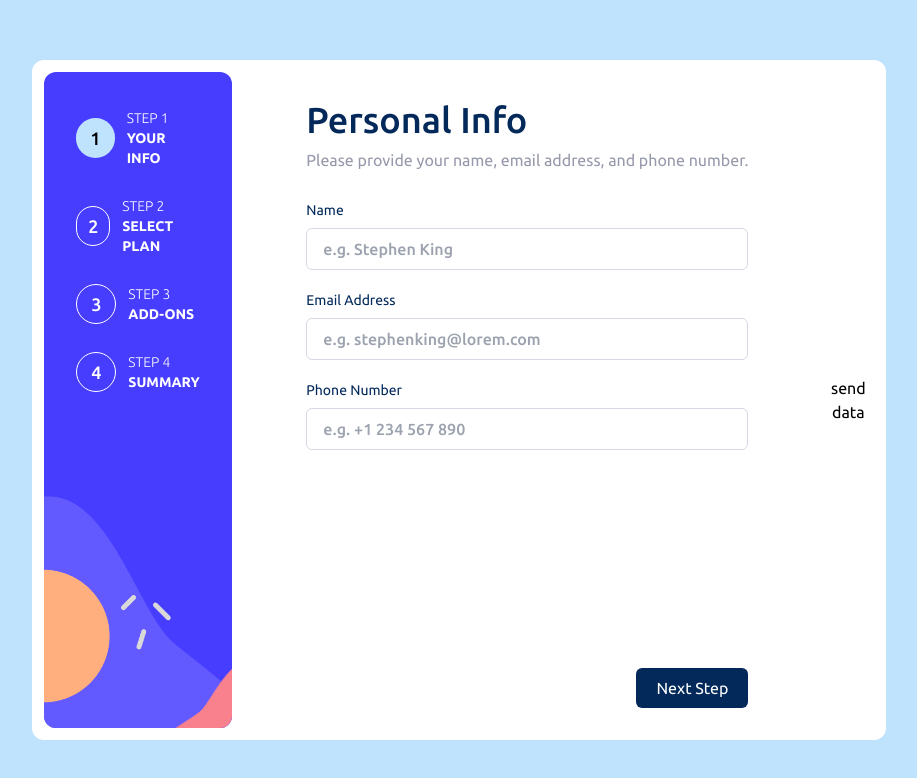
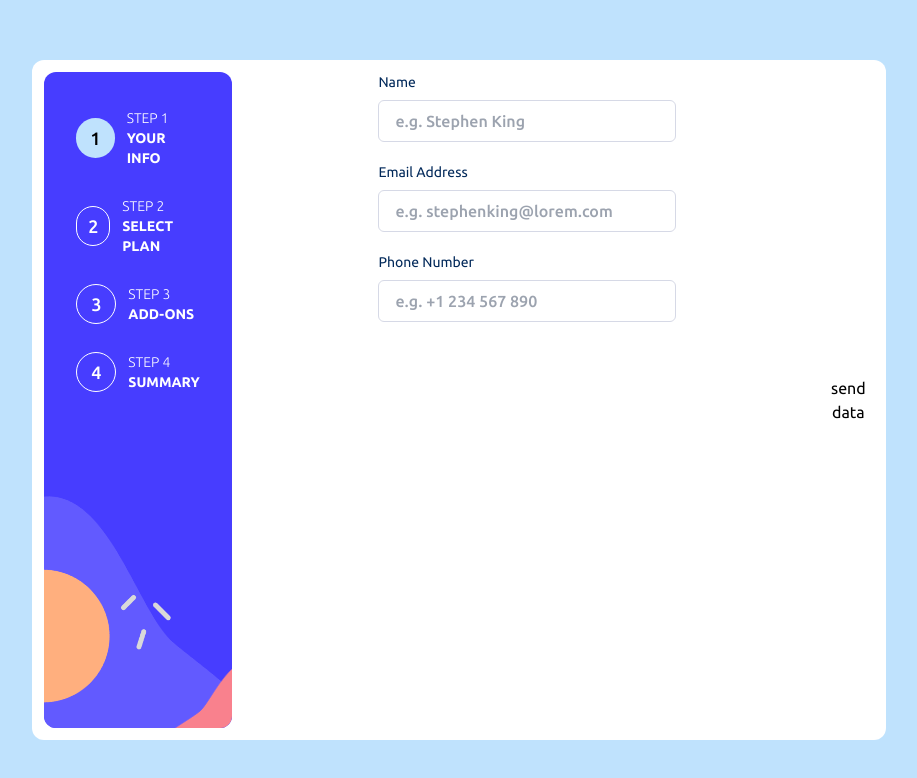
Before and after one commit to JoelDev7/multi-step-form, a React (Vite) app: page / in a window 1280 px wide. Shown: the top 778 px of the page, without its empty margins (181-1098 px from the left). Built offline with nearby package versions, Linux system fonts and the light colour scheme.

Commit message:
Deleted elements and styles that will be moved to the form container

```diff
--- a/src/components/forms/PersonalInfo/PersonalInfoForm.js
+++ b/src/components/forms/PersonalInfo/PersonalInfoForm.js
@@ -1,5 +1,4 @@
 import { useForm } from "react-hook-form";
-import SolidButton from "../buttons/SolidButton";
 import Input from "./Input";
 
 export default function PersonalInfoForm({
@@ -46,23 +45,8 @@ export default function PersonalInfoForm({
     displayActiveForm(activeForm + 1);
   };
   return (
-    <form
-      onSubmit={handleSubmit(onSubmit)}
-      id={formId}
-      className="m-5 p-5 md:p-0 shadow-xl md:shadow-none flex flex-col justify-between relative -top-14 md:top-0 z-10 bg-white rounded-md"
-    >
+    <form onSubmit={handleSubmit(onSubmit)} id={formId} className="">
       <div>
-        <label
-          htmlFor={formId}
-          className="text-4xl text-marine_blue font-medium inline-block mb-2 mt-2"
-        >
-          {" "}
-          Personal Info
-        </label>
-        <p className="text-cool_gray mb-7">
-          {" "}
-          Please provide your name, email address, and phone number.
-        </p>
         <div className="flex flex-col">
           {formInputs.map((input) => {
             return (
@@ -77,9 +61,6 @@ export default function PersonalInfoForm({
           })}
         </div>
       </div>
-      <div className="justify-end self-end hidden md:block">
-        <SolidButton text={"Next Step"} />
-      </div>
     </form>
   );
 }
```
